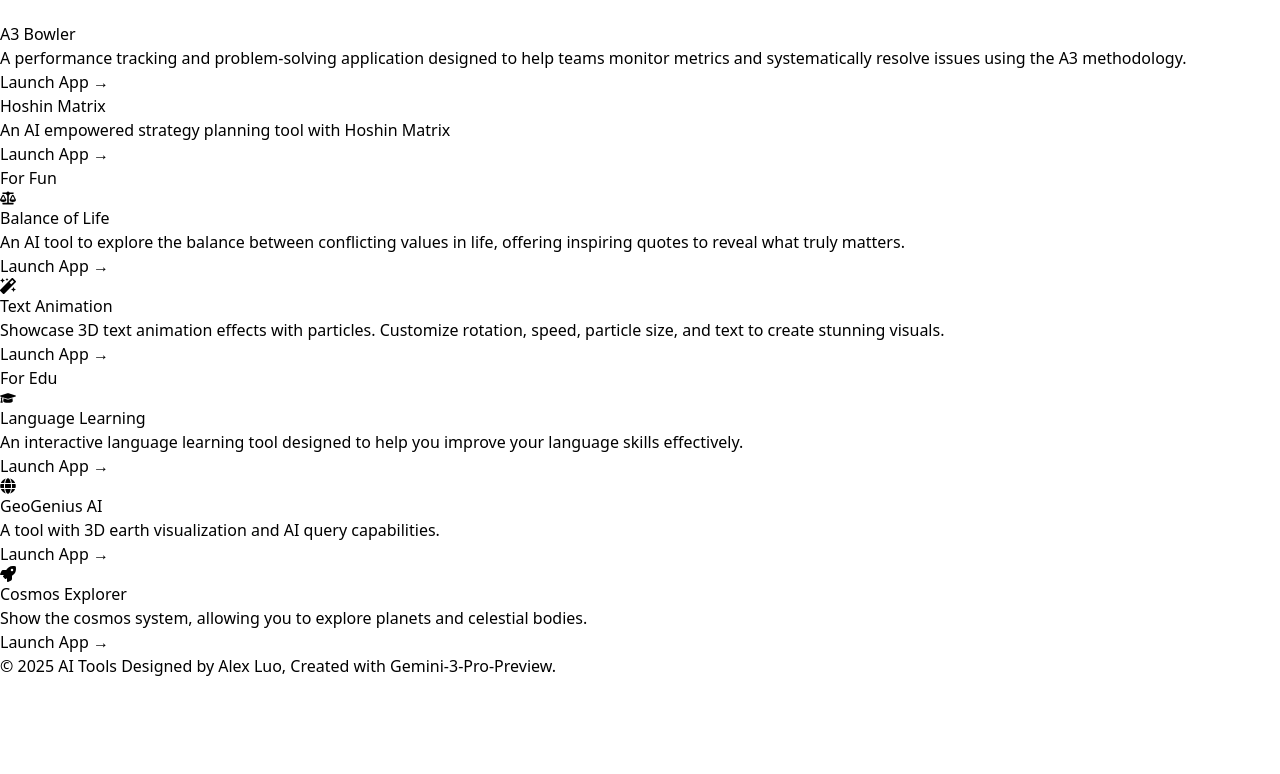
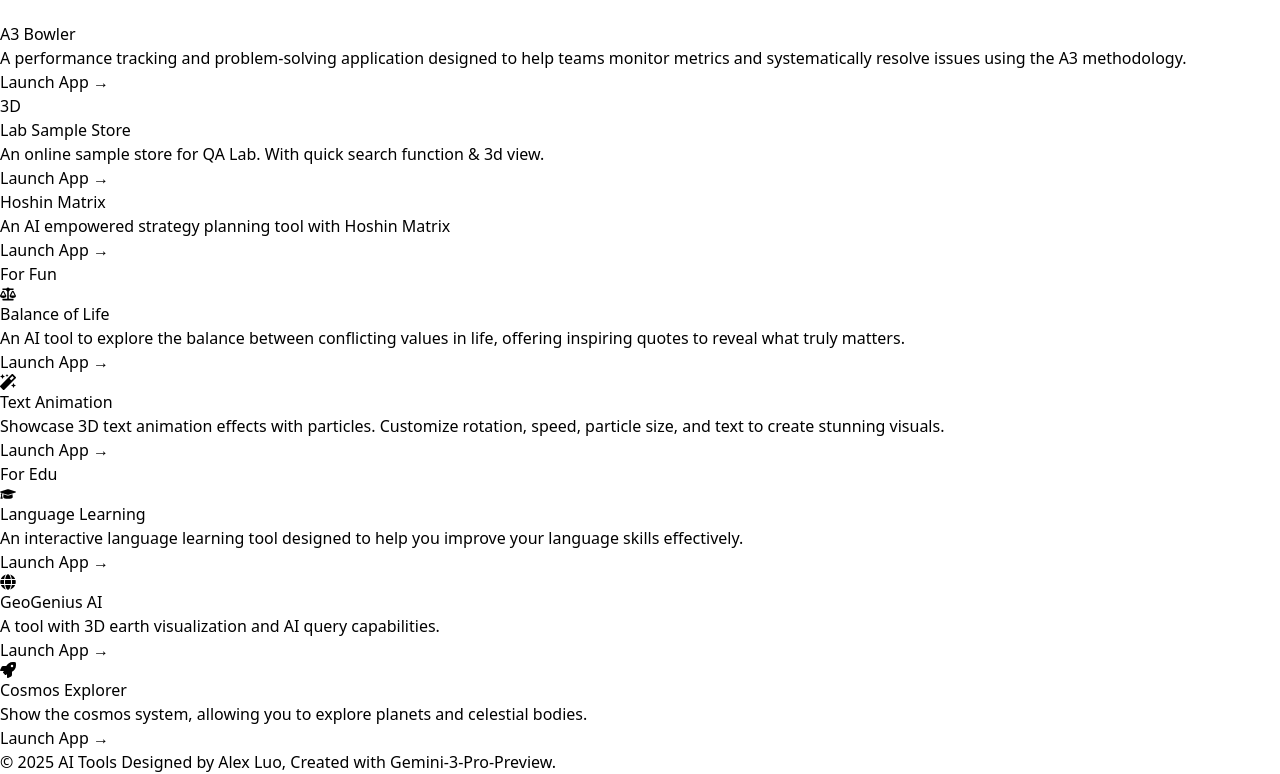
Before and after one commit to belcouact/ai-tools, a React (Vite) app: page / in a window 1280 px wide. Shown: the part 953-1727 px from the top of the page. Before the commit the page ends 1631 px from the top, so only its background shows below. Built offline with nearby package versions, Linux system fonts and the light colour scheme.

Commit message:
feat: add 3d lab store app to portal and routing
Add new application entry for the 3D Lab Store with its icon and description. Also include the routing configuration in the functions file to point to its deployment URL.

```diff
--- a/src/App.tsx
+++ b/src/App.tsx
@@ -64,6 +64,17 @@
               alt="A3 Bowler"
               className="w-8 h-8 object-contain"
             />
+          )
+        },
+        {
+          id: "3d-lab-store",
+          name: "Lab Sample Store",
+          description: "An online sample store for QA Lab. With quick search function & 3d view.",
+          link: "/apps/3d-lab-store",
+          icon: (
+            <div className="w-8 h-8 rounded-lg bg-gradient-to-br from-sky-400 via-blue-500 to-indigo-600 flex items-center justify-center text-white text-xs font-semibold tracking-wide">
+              3D
+            </div>
           )
         },
         {
```
Also changed, not shown: 1 other file (tests, documents, lock files or other folders).
